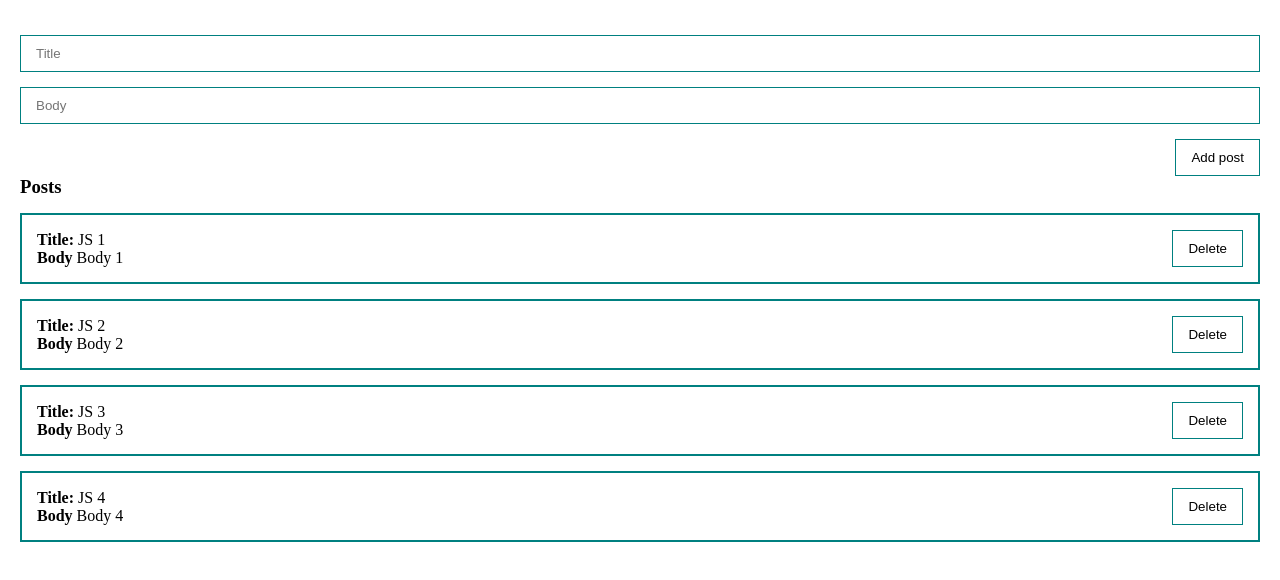
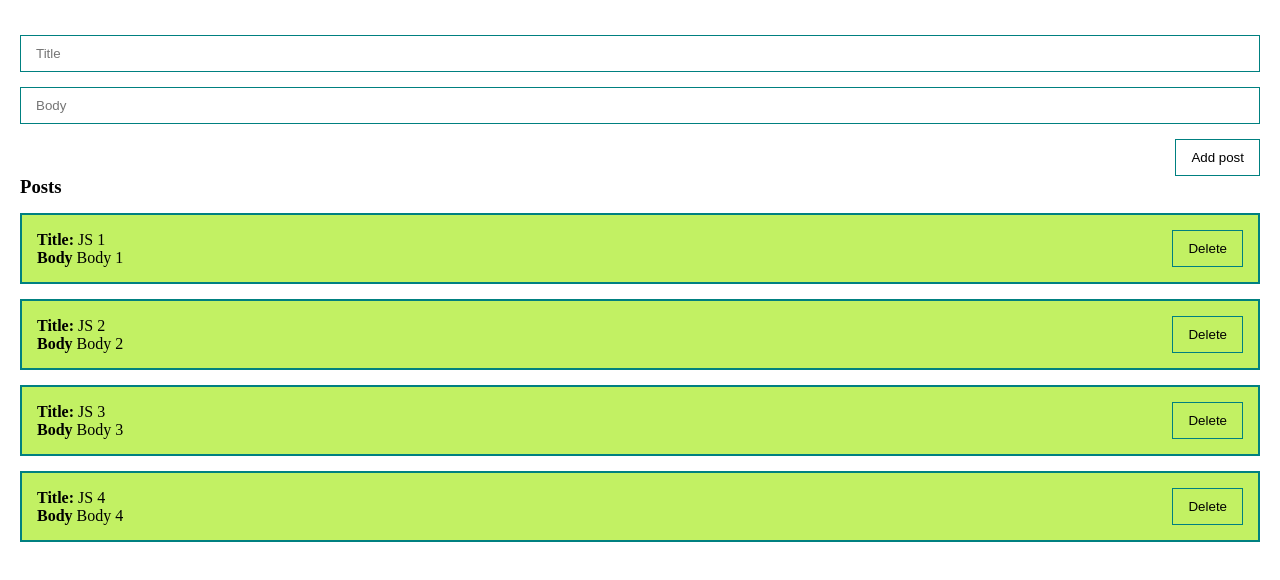
Before and after one commit to bmvmarc/vue3course, a Vue app: page / in a window 1280 px wide. Shown: the top 580 px of the page. Built offline with nearby package versions, Linux system fonts and the light colour scheme.

Commit message:
implement delete post function

```diff
--- a/src/App.vue
+++ b/src/App.vue
@@ -5,7 +5,8 @@
         <post-form
           @create="createPost"/>
         <post-list
-          :posts="posts"/>
+          :posts="posts"
+          @remove="removePost"/>
 
     </div>
 
@@ -34,6 +35,9 @@ export default {
     methods: {
       createPost(f, s, t) {
         this.posts.push(f);
+      },
+      removePost(post) {
+          this.posts = this.posts.filter(i => i.id != post.id);
       }
     }
 }
--- a/src/components/PostItem.vue
+++ b/src/components/PostItem.vue
@@ -25,7 +25,7 @@ export default {
 
     methods: {
         deletePost() {
-            this.$emit('delete', props.post.id);
+            this.$emit('remove', this.post);
         }
     }
 }
@@ -39,5 +39,6 @@ export default {
         display: flex;
         align-items: center;
         justify-content: space-between;
+        background-color: rgb(194, 241, 99);
     }
 </style>
--- a/src/components/PostList.vue
+++ b/src/components/PostList.vue
@@ -6,6 +6,8 @@
         <post-item
             v-for="post in posts"
             :post="post"
+            :key="post.id"
+            @remove="$emit('remove', post)"
         />
 
     </div>
```
